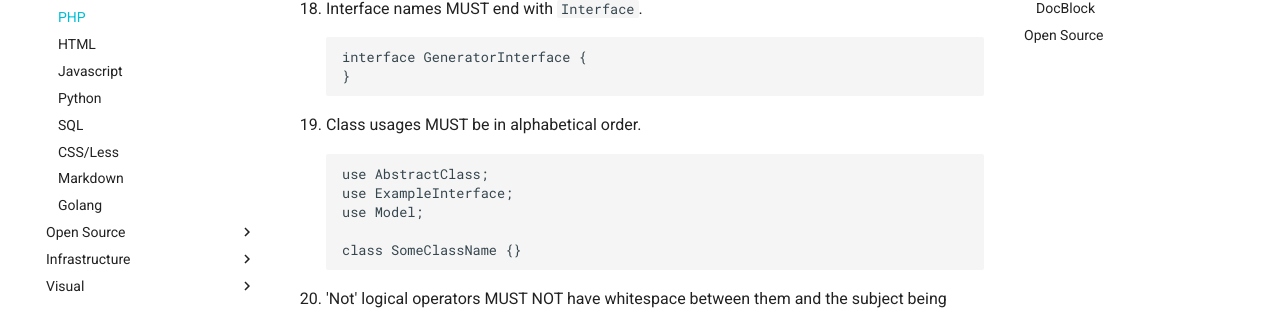
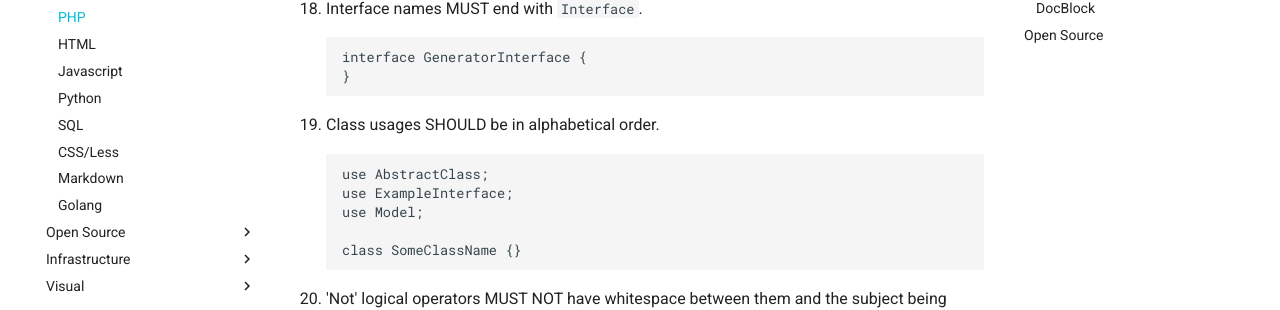
Before and after one commit to graze/standards, an MkDocs documentation site: the page built from docs/languages/PHP.md, in a window 1280 px wide and 900 px high, scrolled down 1402 px. Shown: the part 145-455 px from the top of the window. Built offline with MkDocs 1.6.1 and Material for MkDocs 9.7.7, drawn with Linux system fonts in a browser that asks for light colours; comment, search, counter and statistics services are not loaded.

Commit message:
fix: update class usages standard to be a SHOULD

````diff
--- a/docs/languages/PHP.md
+++ b/docs/languages/PHP.md
@@ -67,7 +67,7 @@
     }
     ```
 
-1. Class usages MUST be in alphabetical order.
+1. Class usages SHOULD be in alphabetical order.
    ```php
    use AbstractClass;
    use ExampleInterface;
````
